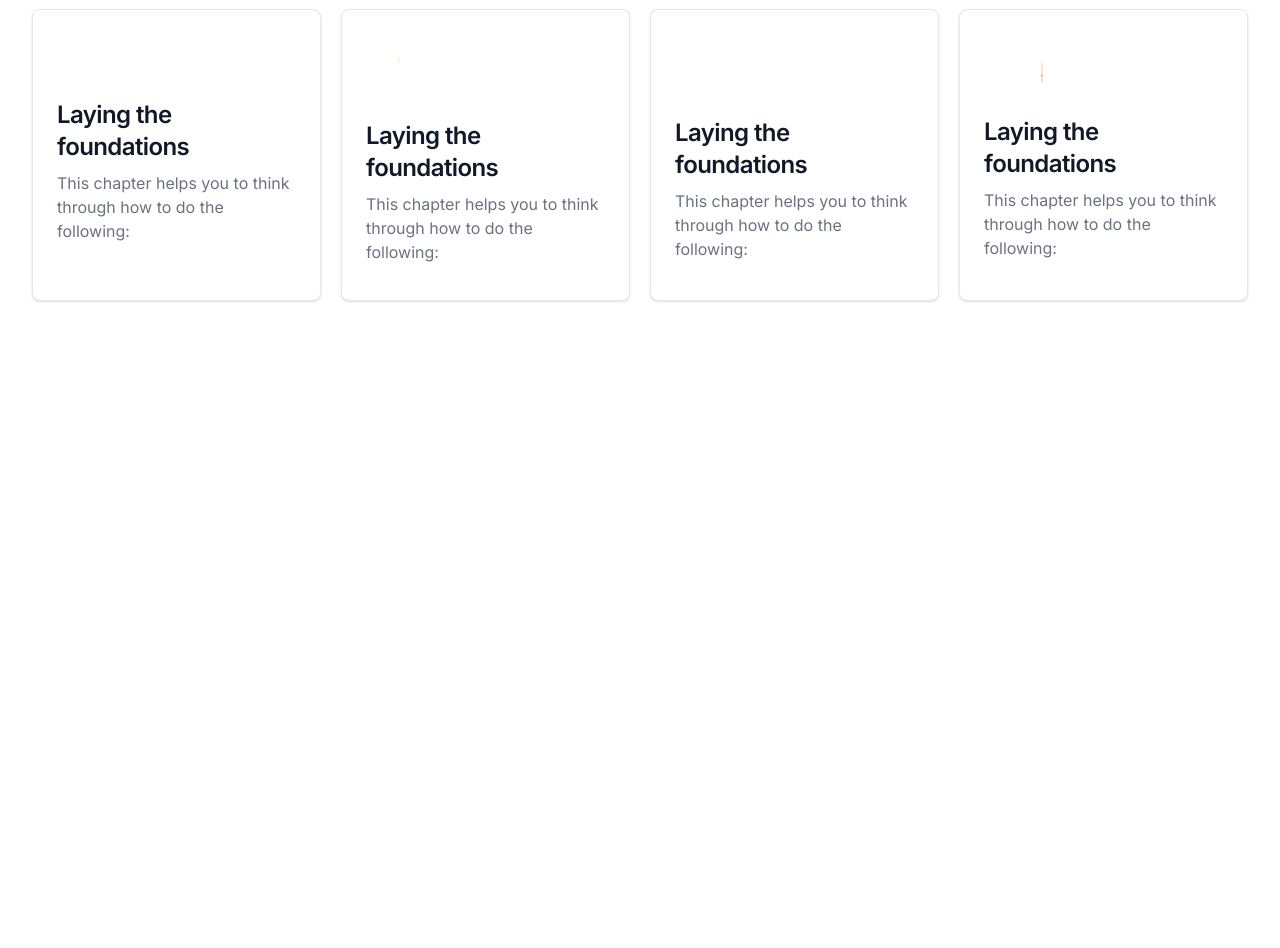
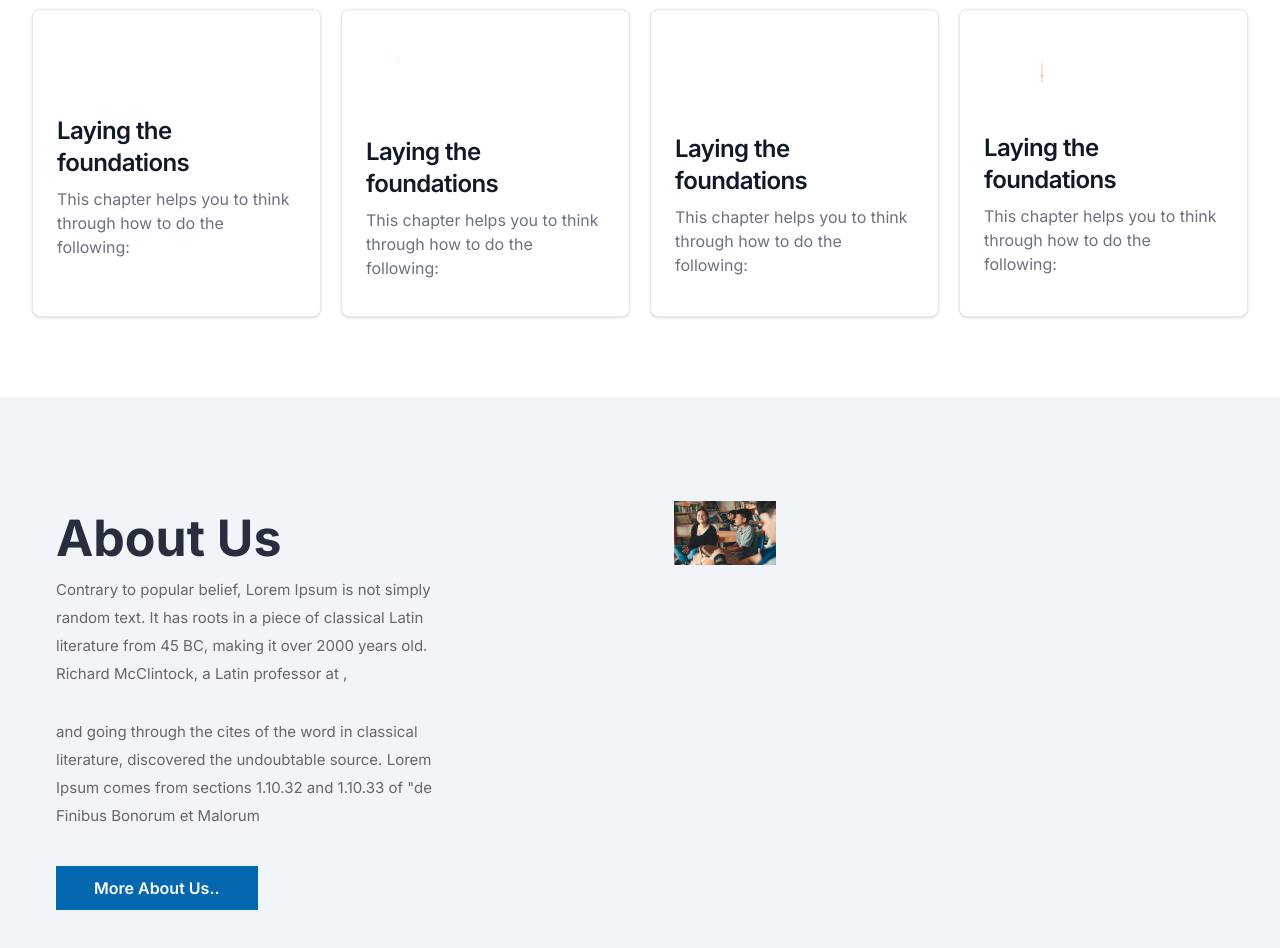
Before and after one commit to pranit-frontend/stabilization-1, a Next.js app: page /homepage in a window 1280 px wide. Shown: the part 260-1208 px from the top of the page. Before the commit the page ends 800 px from the top, so only its background shows below. Built offline with nearby package versions, Linux system fonts and the light colour scheme.

Commit message:
adding about

```diff
--- a/app/homepage/components/features.tsx
+++ b/app/homepage/components/features.tsx
@@ -26,28 +26,28 @@ export const Features = ()=>{
                         <DialogTrigger asChild>
                             <a href="#" className="w-full p-6 bg-white border border-gray-200 rounded-lg shadow dark:bg-gray-800 dark:border-gray-700">
                                 <img src="assets/images/icons/icon-ch-1.gif" />
-                                <h5 className="mb-2 text-2xl font-semibold tracking-tight text-gray-900 dark:text-white">Laying the foundations</h5>
+                                <h5 className="mb-2 mt-4 text-2xl font-semibold tracking-tight text-gray-900 dark:text-white">Laying the foundations</h5>
                                 <p className="mb-3 font-normal text-gray-500 dark:text-gray-400">This chapter helps you to think through how to do the following:</p>
                             </a>
                         </DialogTrigger>
                         <DialogTrigger asChild>
                             <a href="#" className="w-full p-6 bg-white border border-gray-200 rounded-lg shadow dark:bg-gray-800 dark:border-gray-700">
                                 <img src="assets/images/icons/icon-ch-2.gif" />
-                                <h5 className="mb-2 text-2xl font-semibold tracking-tight text-gray-900 dark:text-white">Laying the foundations</h5>
+                                <h5 className="mb-2 mt-4 text-2xl font-semibold tracking-tight text-gray-900 dark:text-white">Laying the foundations</h5>
                                 <p className="mb-3 font-normal text-gray-500 dark:text-gray-400">This chapter helps you to think through how to do the following:</p>
                             </a>
                         </DialogTrigger>
                         <DialogTrigger asChild>
                             <a href="#" className="w-full p-6 bg-white border border-gray-200 rounded-lg shadow dark:bg-gray-800 dark:border-gray-700">
                                 <img src="assets/images/icons/icon-ch-3.gif" />
-                                <h5 className="mb-2 text-2xl font-semibold tracking-tight text-gray-900 dark:text-white">Laying the foundations</h5>
+                                <h5 className="mb-2 mt-4 text-2xl font-semibold tracking-tight text-gray-900 dark:text-white">Laying the foundations</h5>
                                 <p className="mb-3 font-normal text-gray-500 dark:text-gray-400">This chapter helps you to think through how to do the following:</p>
                             </a>
                         </DialogTrigger>
                         <DialogTrigger asChild>
                             <a href="#" className="w-full p-6 bg-white border border-gray-200 rounded-lg shadow dark:bg-gray-800 dark:border-gray-700">
                                 <img src="assets/images/icons/icon-ch-4_3.gif" />
-                                <h5 className="mb-2 text-2xl font-semibold tracking-tight text-gray-900 dark:text-white">Laying the foundations</h5>
+                                <h5 className="mb-2 mt-4 text-2xl font-semibold tracking-tight text-gray-900 dark:text-white">Laying the foundations</h5>
                                 <p className="mb-3 font-normal text-gray-500 dark:text-gray-400">This chapter helps you to think through how to do the following:</p>
                             </a>
                         </DialogTrigger>
--- /dev/null
+++ b/app/homepage/components/introduction.tsx
@@ -0,0 +1,47 @@
+'use client'
+
+export const Introduction = ()=>{
+
+    return <div className="bg-secondary">
+        <div className="container">
+            <div className="pt-20 pb-20 flex flex-wrap">
+                <div className="grid w-full gap-5 md:grid-cols-2">
+                    <div className="w-3/4 p-6">
+                        <div className="mb-[20px]">
+							 <h2 className="text-[#282e3f] text-[50px] font-bold">About Us</h2>
+							 <p className="text-[#666] text-[15px] leading-[28px] mb-[30px]">Contrary to popular belief, Lorem Ipsum is not simply random text. It has roots in a piece of classical Latin literature from 45 BC, making it over 2000 years old. Richard McClintock, a Latin professor at ,</p>
+							 <p className="text-[#666] text-[15px] leading-[28px] mb-[30px]"> and going through the cites of the word in classical literature, discovered the undoubtable source. Lorem Ipsum comes from sections 1.10.32 and 1.10.33 of "de Finibus Bonorum et Malorum</p>
+							 <div className="mb-[50px] col:mb-[20px]">
+								 <a href="about.html" className="bg-[#0468B1] cursor-pointer text-[16px] font-semibold text-white px-[38px] py-[10px]  capitalize inline-block mt-[6px] transition ease-in-out duration-300 hover:bg-[#00add8]
+								 col:mb-[5px] col:mt-[15px] col:text-[15px] col:px-[18px] col:py-[8px]
+								 ">More About Us..</a>
+							 </div>
+						 </div>
+                    </div>
+                    <div className="w-1/4 p-6">
+                        <div className="relative mb-[20px] flex items-center justify-end">
+							<div className=" relative max-w-[520px] before:absolute before:bg-[#0468B1] before:w-full before:h-full before:content-[''] before:-z-10 before:left-[-20px] before:top-[-20px] ">
+							   <img className="w-full" src="assets/images/about.jpg" />
+
+							   <div className="absolute left-0 top-0 w-full h-full transition-all ease-in-out flex justify-center flex-col text-center z-[99]">
+
+                                    <ul>
+                                        <li>
+                                            <a href="https://www.youtube.com/embed/uQBL7pSAXR8?autoplay=1" className="video-btn" data-type="iframe">
+                                                {/* <i className="fa fa-play border border-white p-[20px] rounded-full text-white"></i> */}
+
+                                            </a>
+                                        </li>
+                                    </ul>
+                                </div>
+							</div>
+						</div>
+                    </div>
+                </div>
+            </div>
+        </div>
+    </div>
+
+}
+
+export default Introduction
--- a/app/homepage/page.tsx
+++ b/app/homepage/page.tsx
@@ -3,12 +3,14 @@
 import Header from "@/app/homepage/components/header";
 // import Banner from "@/app/homepage/components/banner";
 import Features from "@/app/homepage/components/features";
+import Introduction from "@/app/homepage/components/introduction";
  export const Page = ()=>{
 
     return <div>
         <Header/>
         {/* <Banner/> */}
         <Features/>
+        <Introduction/>
     </div>
 }
 
```
Also changed, not shown: public/assets/images/about.jpg (added).
